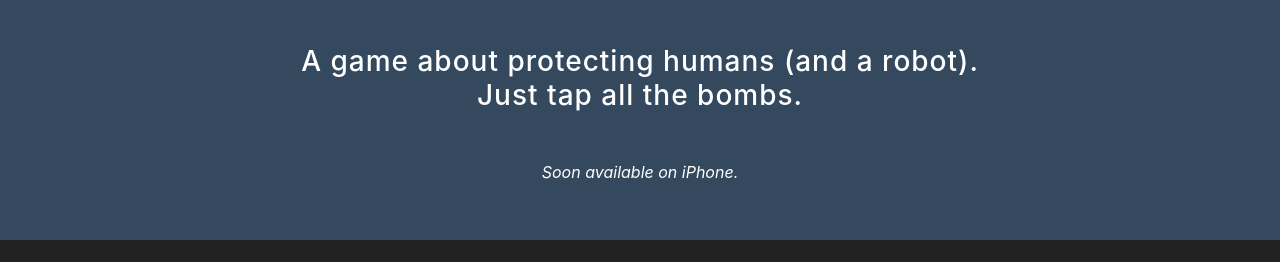
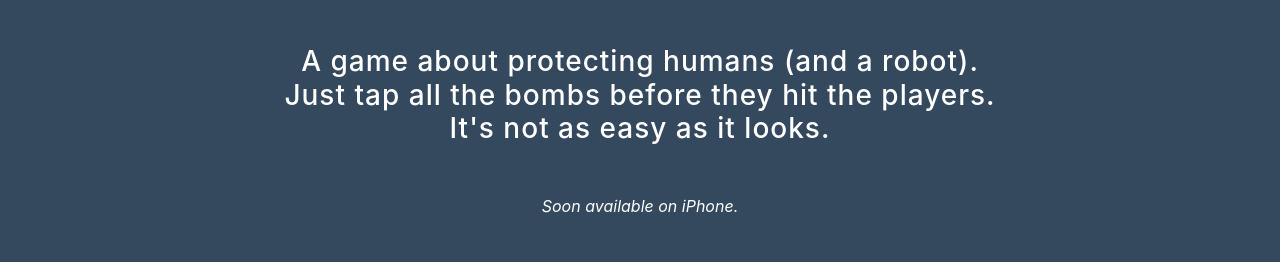
Before and after one commit to theodormarcu/Bombdefenders-Website, a website with bundled scripts: page index.html in a window 1280 px wide. Shown: the part 535-797 px from the top of the page. Built offline with nearby package versions, Linux system fonts and the light colour scheme; a web font is replaced by a local one.

Commit message:
Added text.

```diff
--- a/index.html
+++ b/index.html
@@ -95,12 +95,17 @@
               </div>
               <!--  -->
               <!-- <h3 class="mt-5 text-center">Discover what all the buzz is about!</h3> -->
-              <h3 class="mt-5 text-center">  A game about protecting humans (and a robot). <br> Just tap all the bombs.</h3>
-              <div class="badges text-center my-5">
+              <h3 class="mt-5 text-center">  A game about protecting humans (and a robot). <br> Just tap all the bombs before they hit the players. </br>It's not as easy as it looks.</h3>
+              <div class="text-center my-5 mx-auto">
                 <!-- <a class="badge-link" href="#"><img src="img/google-play-badge.svg" class="img-fluid" alt=""></a> -->
                 <!-- <a class="badge-link" href="#"><img src="img/app-store-badge.svg" alt=""></a> -->
-                <i class="text-center mt-5"> Soon available on iPhone. </i>
+
+                  <i class="my-5 text-center"> Soon available on iPhone. </i>
+                <!-- <div class="row mt-5">
+                  <button href="mailto:marcu.theodor@gmail.com" target="_blank" class="btn btn-primary text-center mx-auto">Contact</button>
+                </div> -->
               </div>
+
 
             </div>
             <!--  -->
```
Also changed, not shown: favicon.ico, img/favicon.ico (added), 2 other files.
